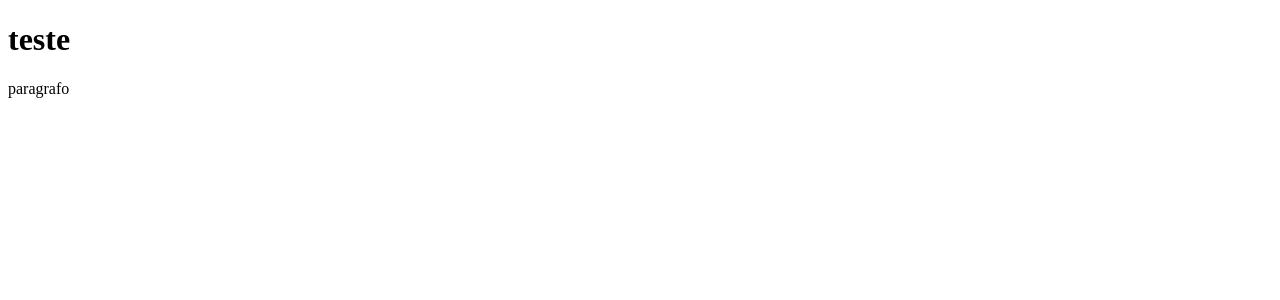
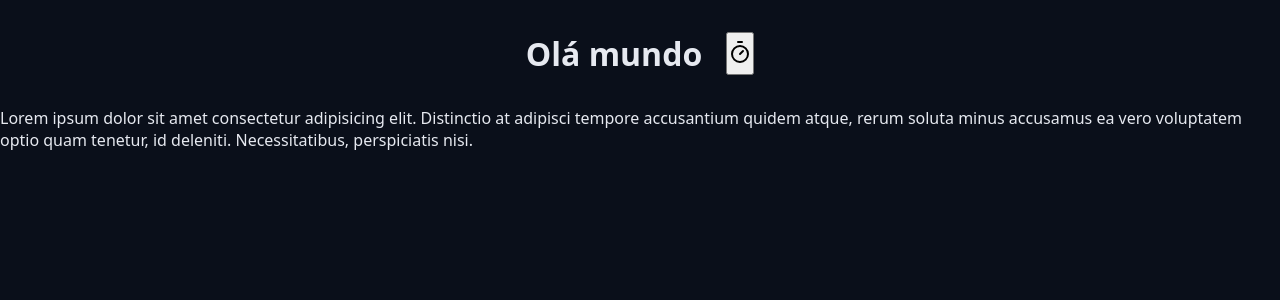
Before and after one commit to AndDevCarv/chronos-project, a React (Vite) app: page / in a window 1280 px wide. Shown: the top 300 px of the page. Built offline with nearby package versions, Linux system fonts and the light colour scheme.

Commit message:
ajustes no css e montagem do heading

```diff
--- a/package.json
+++ b/package.json
@@ -10,6 +10,7 @@
     "preview": "vite preview"
   },
   "dependencies": {
+    "lucide-react": "^0.552.0",
     "react": "^19.1.1",
     "react-dom": "^19.1.1"
   },
--- a/src/App.tsx
+++ b/src/App.tsx
@@ -1,8 +1,19 @@
+import "./styles/global.css";
+import "./styles/theme.css";
+
+import { Heading } from "./components/heading";
+import { Timer } from "lucide-react";
+
 export function App() {
   return (
     <>
-      <h1>teste</h1>
-      <p>paragrafo</p>
+      <Heading>
+        Olá mundo
+        <button>
+          <Timer/>
+        </button>
+        </Heading>
+      <p>Lorem ipsum dolor sit amet consectetur adipisicing elit. Distinctio at adipisci tempore accusantium quidem atque, rerum soluta minus accusamus ea vero voluptatem optio quam tenetur, id deleniti. Necessitatibus, perspiciatis nisi.</p>
     </>
   );
 }
--- /dev/null
+++ b/src/components/Heading.module.css
@@ -0,0 +1,6 @@
+.heading {
+  margin: 3.2rem;
+  display: flex;
+  justify-content: center;
+  gap: 2.4rem;
+}
--- /dev/null
+++ b/src/components/Heading.tsx
@@ -0,0 +1,12 @@
+import styles from "./Heading.module.css";
+
+
+type HeadingProps = {
+  children: React.ReactNode;
+};
+
+export function Heading(props: HeadingProps) {
+  const { children } = props;
+
+  return <h1 className={styles.heading}>{children}</h1>;
+}
--- /dev/null
+++ b/src/styles/global.css
@@ -0,0 +1,17 @@
+* {
+  box-sizing: border-box;
+  margin: 0;
+  padding: 0;
+}
+
+html {
+  font-size: 62.5%;
+}
+
+body {
+  font-family: system-ui, -apple-system, BlinkMacSystemFont, 'Segoe UI', Roboto, Oxygen, Ubuntu, Cantarell, 'Open Sans', 'Helvetica Neue', sans-serif;
+  font-size: 1.6rem;
+  background-color: var(--gray-900);
+  color: var(--text-default);
+
+}
--- /dev/null
+++ b/src/styles/theme.css
@@ -0,0 +1,37 @@
+:root {
+  --gray-100: #e6e9f0;
+  --gray-200: #cdd3e1;
+  --gray-300: #aab3cc;
+  --gray-400: #555f7d;
+  --gray-500: #454f6a;
+  --gray-600: #363d56;
+  --gray-700: #272f43;
+  --gray-800: #181f2e;
+  --gray-900: #0a0f1a;
+
+  --primary-light: #4de7b7;
+  --primary: #0da170;
+  --primary-dark: #065f46;
+
+  --link-color: #10b981;
+  --link-hover: #0b8a60;
+
+  --success: #22c55e;
+  --warning: #eab308;
+  --error: #991b1b;
+  --info: #0ea5e9;
+
+  --text-over-primary: #0a0f1a;
+  --text-over-primary-dark: #e6e9f0;
+  --text-over-primary-light: #0a0f1a;
+  --text-over-success: #0a0f1a;
+  --text-over-warning: #0a0f1a;
+  --text-over-error: #e6e9f0;
+  --text-over-info: #0a0f1a;
+
+  --text-default: #e6e9f0;
+  --text-muted: #aab3cc;
+
+  --disabled: #555f7d;
+  --text-disabled: #aab3cc;
+}
```
Also changed, not shown: 1 other file (tests, documents, lock files or other folders).
